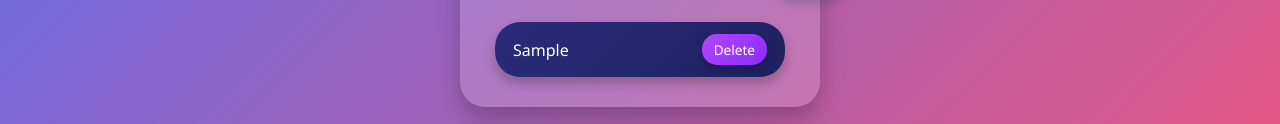
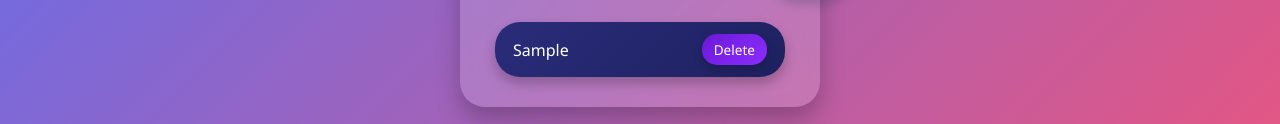
Before and after one commit to Ayandamakamu/ayanda-makamu-to-do-list, a plain HTML site: page index.html in a window 1280 px wide. Both pictures are taken after typing "Sample" into the empty fields and a click on the button "Add". Shown: the part 417-541 px from the top of the page. Drawn offline with Linux system fonts and the light colour scheme.

Commit message:
Update style.css

```diff
--- a/style.css
+++ b/style.css
@@ -18,9 +18,6 @@ h1 {
   font-weight: 800;
   letter-spacing: 2px;
 }
-
-
-
 
 .todo-container {
   background: rgba(255, 255, 255, 0.15);
@@ -122,7 +119,7 @@ box-shadow: 0 6px 12px rgba(0,0,0,0.2), 0 0 12px rgba(0,255,255,0.2);
 }
 
 .delete-btn {
-background: linear-gradient(135deg, #b346ff, #8b2cff);
+background: linear-gradient(135deg, #6b19d7, #8b2cff);
 box-shadow: 0 4px 10px rgba(0,0,0,0.2);
   border: none;
  border-radius: 15px;
```
